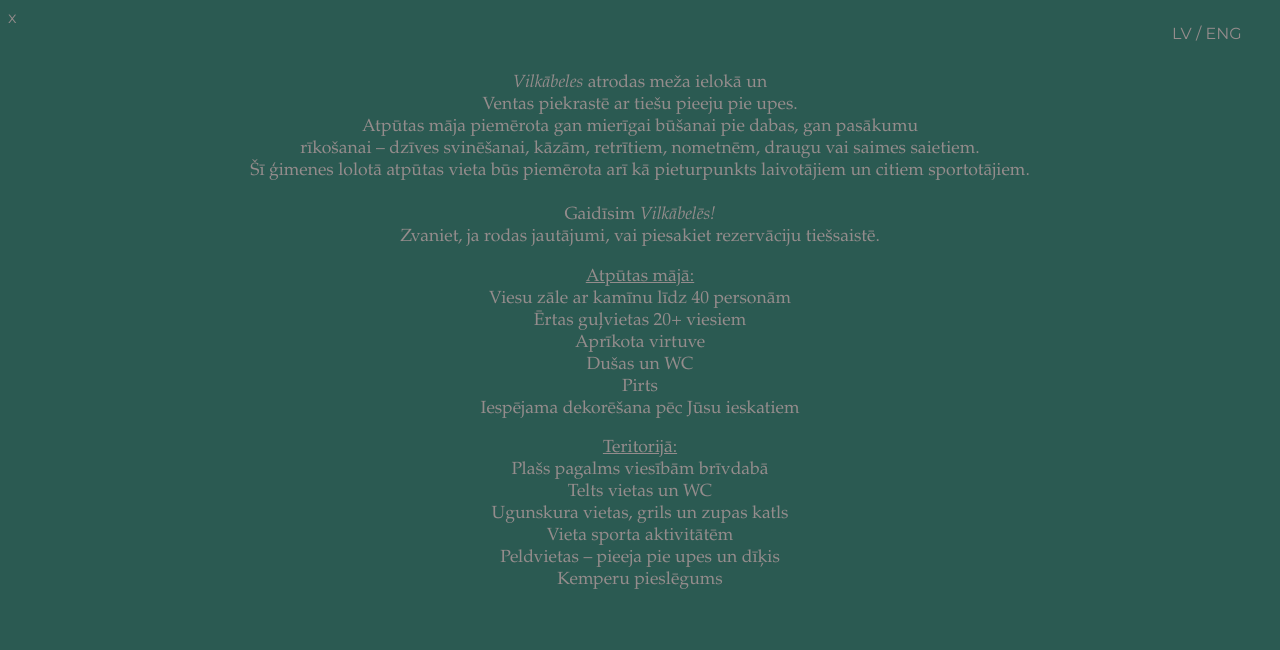
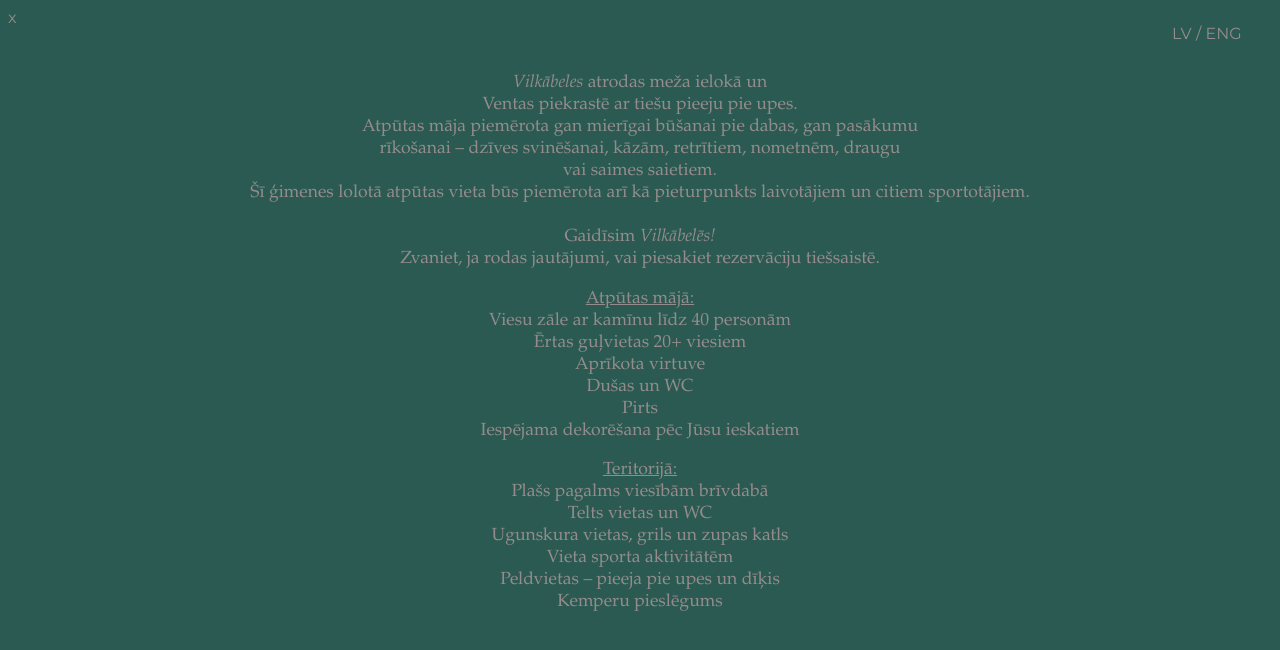
Before and after one commit to it5pa/wilkabeles, a plain HTML site: page info/index.html in a window 1280 px wide. Drawn offline with Linux system fonts and the light colour scheme; files whose address does not match are found by name; a web font is replaced by a local one.

Commit message:
lv text final update

```diff
--- a/info/index.html
+++ b/info/index.html
@@ -26,7 +26,7 @@
       <a href="../"> x </a>
     </div>
     <div class="infomobile">
-      <em>Vilkābeles</em> atrodas meža ielokā un <br />Ventas piekrastē ar tiešu pieeju pie upes.<br />Atpūtas māja piemērota gan mierīgai būšanai pie dabas, gan pasākumu <br>rīkošanai – dzīves svinēšanai, kāzām, retrītiem, nometnēm, draugu vai saimes saietiem.
+      <em>Vilkābeles</em> atrodas meža ielokā un <br />Ventas piekrastē ar tiešu pieeju pie upes.<br />Atpūtas māja piemērota gan mierīgai būšanai pie dabas, gan pasākumu <br>rīkošanai – dzīves svinēšanai, kāzām, retrītiem, nometnēm, draugu <br> vai saimes saietiem.
       <br />Šī ģimenes lolotā atpūtas vieta būs piemērota arī kā pieturpunkts laivotājiem un citiem sportotājiem.
       <br><br>
       Gaidīsim <em>Vilkābelēs!</em><br />
```
Also changed, not shown: index.html (+2 -2 lines).
